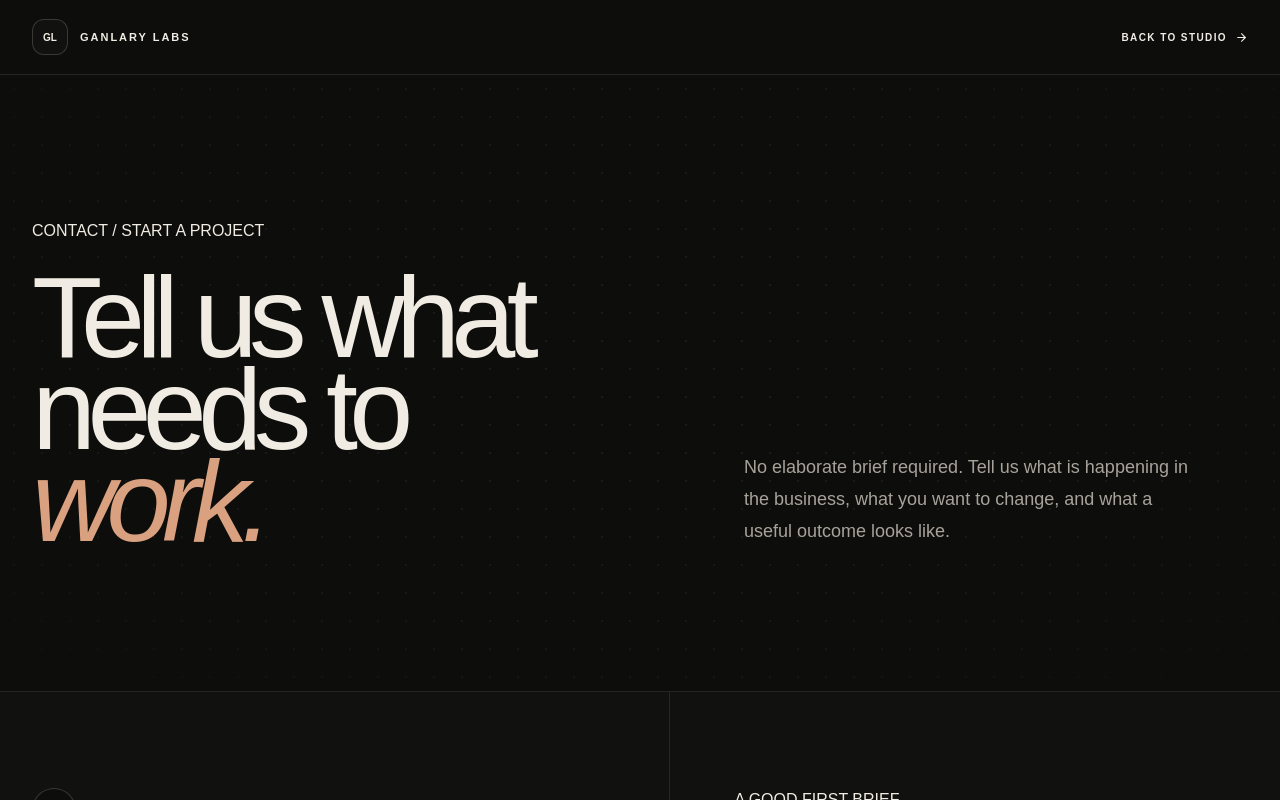
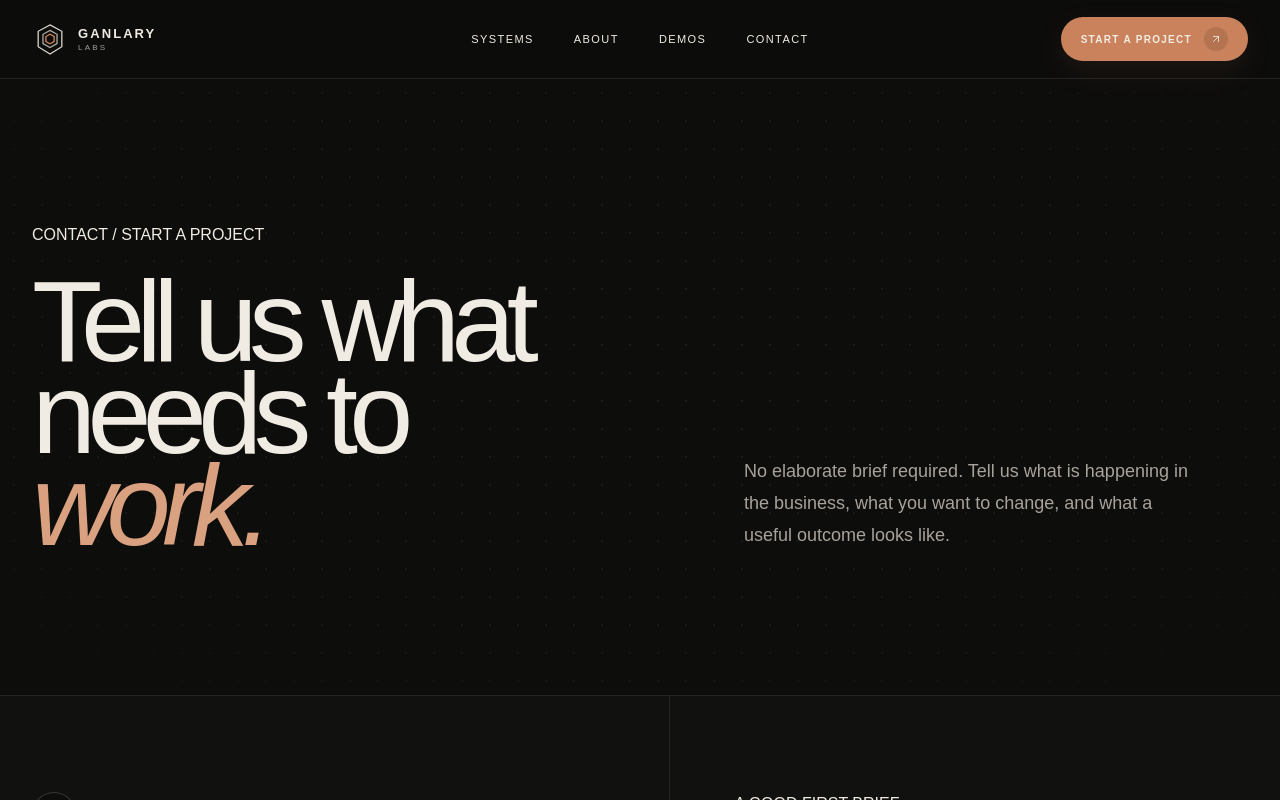
Before and after one commit to JenariusGanlary/GanlaryLabs, a Next.js app: page /contact in a window 1280 px wide. Shown: the top 800 px of the page. Built offline with nearby package versions, Linux system fonts and the light colour scheme.

Commit message:
design: use shared Ganlary Labs navbar on page.tsx

```diff
--- a/src/app/contact/page.tsx
+++ b/src/app/contact/page.tsx
@@ -1,3 +1,4 @@
+import Navbar from "@/components/Navbar";
 import Link from "next/link";
 import { ArrowRight, ArrowUpRight, Mail, MessageSquare, Sparkles } from "lucide-react";
 
@@ -18,17 +19,9 @@ const brief = [
 export default function ContactPage() {
   return (
     <main className="min-h-screen overflow-hidden bg-[var(--background)] text-[var(--foreground)]">
-      <header className="border-b border-[var(--border)]">
-        <div className="site-container flex h-[74px] items-center justify-between">
-          <Link href="/" className="flex items-center gap-3">
-            <span className="flex h-9 w-9 items-center justify-center rounded-xl border border-[var(--border-strong)] bg-[var(--surface)] text-[10px] font-semibold">GL</span>
-            <span className="text-[11px] font-semibold uppercase tracking-[0.18em]">Ganlary Labs</span>
-          </Link>
-          <Link href="/" className="flex items-center gap-2 text-[10px] font-semibold uppercase tracking-[0.14em] text-[var(--muted)] hover:text-[var(--foreground)]">
-            Back to studio <ArrowRight size={13} />
-          </Link>
-        </div>
-      </header>
+      <Navbar />
+
+
 
       <section className="relative border-b border-[var(--border)]">
         <div className="hero-dot-field" />
```
